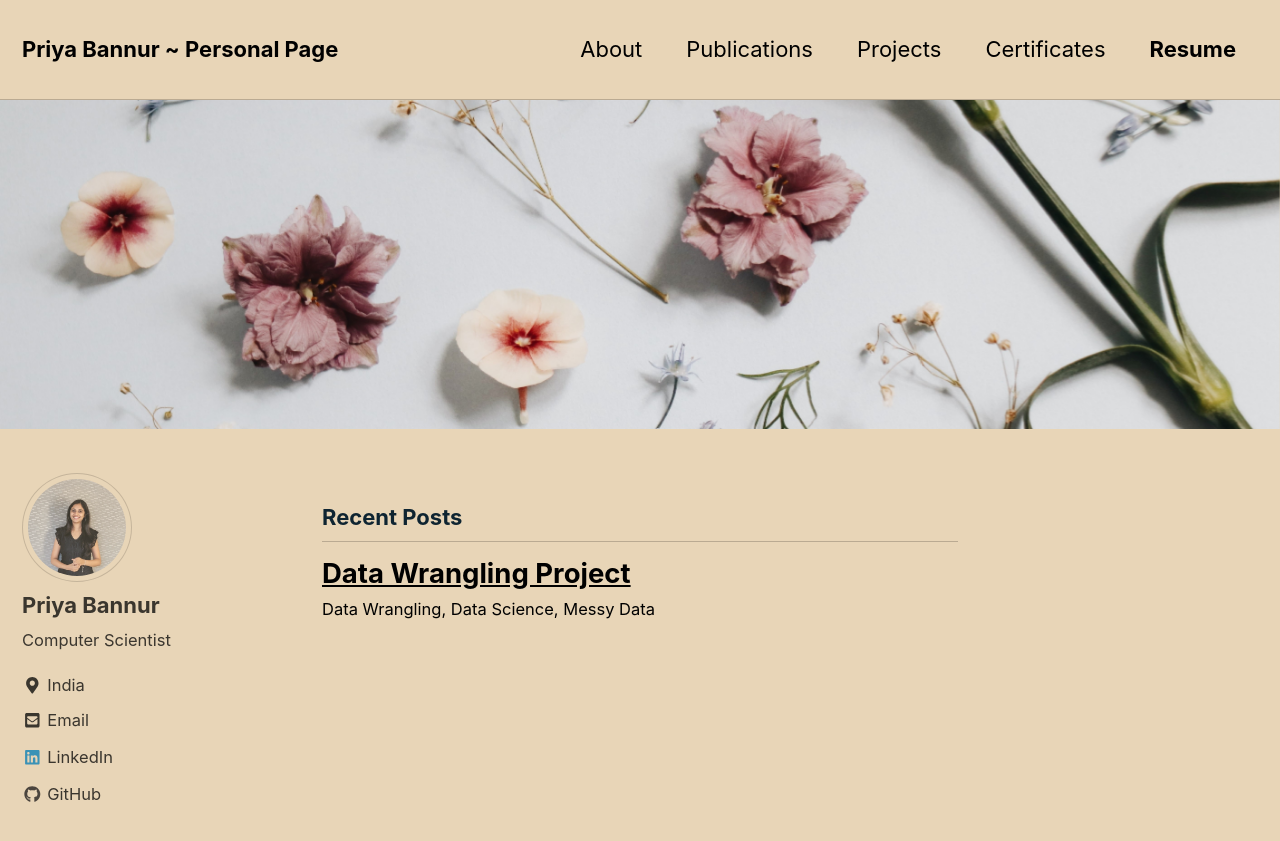
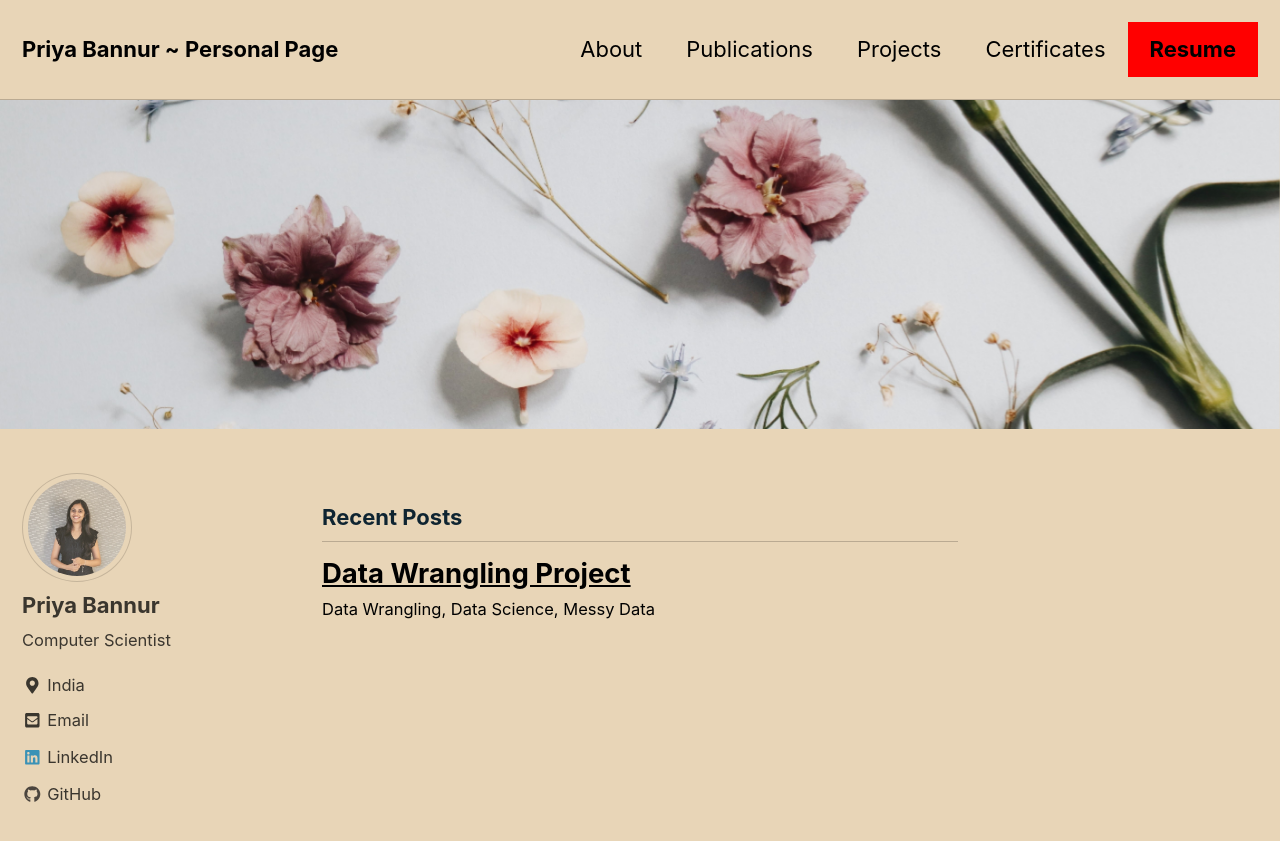
Before and after one commit to Priya-SB/Priya-SB.github.io, a Jekyll site: the page built from index.html, in a window 1280 px wide and 900 px high. Shown: the top 841 px of the window. Built offline with Jekyll 4.4.1, drawn with Linux system fonts in a browser that asks for light colours; nearby versions of some CDN libraries; the list of posts is cut into pages by our own code.

Commit message:
Update masthead.html

```diff
--- a/_includes/masthead.html
+++ b/_includes/masthead.html
@@ -15,7 +15,8 @@
             </li>
           {% endfor %}
         </ul>
-        <a href="PriyaBannur.pdf"><b>Resume</b></a>
+        <span style="background-color: #FF0000"><a href="PriyaBannur.pdf"><b>Resume</b></a></span>
+
         {% if site.search == true %}
         <button class="search__toggle" type="button">
           <svg class="icon" width="16" height="16" xmlns="http://www.w3.org/2000/svg" viewBox="0 0 15.99 16">
```
